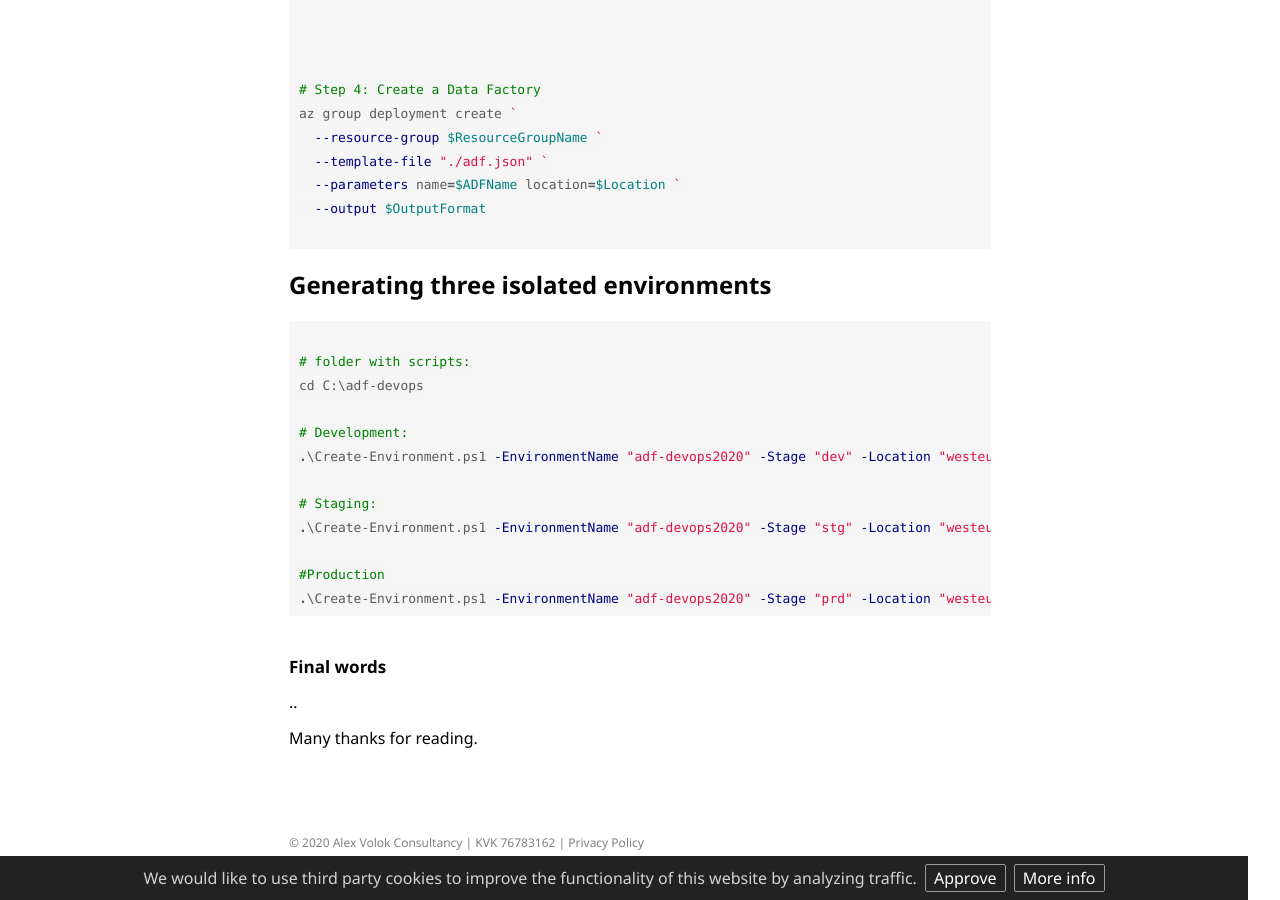
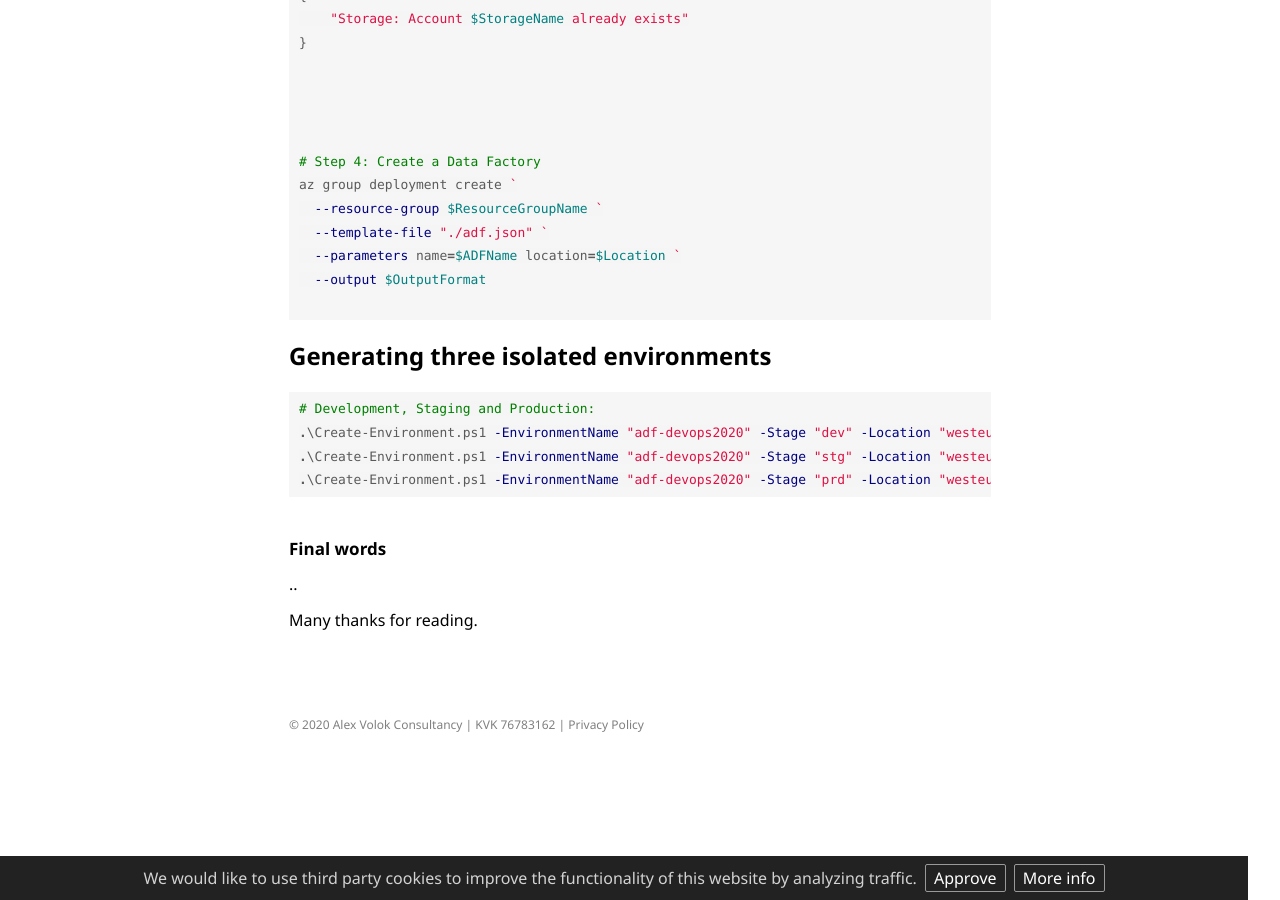
Before and after one commit to alexvolok/alexvolok.github.io, a Jekyll site: the page built from _posts/2020-01-13-adf-devops-generate-az-cli.md, in a window 1280 px wide and 900 px high, scrolled down 6243 px. Built offline with Jekyll 4.4.1, drawn with Linux system fonts in a browser that asks for light colours; some web fonts are replaced.

Commit message:
adjusted script

````diff
--- a/_posts/2020-01-13-adf-devops-generate-az-cli.md
+++ b/_posts/2020-01-13-adf-devops-generate-az-cli.md
@@ -203,7 +203,10 @@ It is a time to glue all parts together into a single script that will be used t
 
 ```powershell
 # Step 1: Input parameters
-param([String]$EnvironmentName = "adf-devops", [String]$Stage = "dev", [String]$Location = "westeurope")
+param([String]$EnvironmentName = "adf-devops",`
+      [String]$Stage = "dev",`
+      [String]$Location = "westeurope"`
+      )
 
 
 $OutputFormat = "table"  # other options: json | jsonc | yaml | tsv
@@ -285,17 +288,9 @@ az group deployment create `
 ### Generating three isolated environments
 
 ```powershell
-
-# folder with scripts:
-cd C:\adf-devops
-
-# Development:
+# Development, Staging and Production:
 .\Create-Environment.ps1 -EnvironmentName "adf-devops2020" -Stage "dev" -Location "westeurope"
-
-# Staging:
 .\Create-Environment.ps1 -EnvironmentName "adf-devops2020" -Stage "stg" -Location "westeurope"
-
-#Production
 .\Create-Environment.ps1 -EnvironmentName "adf-devops2020" -Stage "prd" -Location "westeurope"
 ```
 
````
